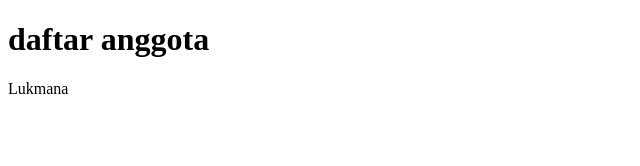
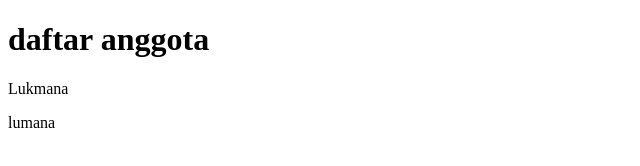
Before and after one commit to lukluu/contoh-mvc, a plain HTML site: page index.html in a window 1280 px wide. Shown: the full height of the page, 0-640 px from the left. Drawn offline with Linux system fonts and the light colour scheme.

```diff
--- a/index.html
+++ b/index.html
@@ -10,6 +10,7 @@
 <body>
     <h1>daftar anggota</h1>
     <p>Lukmana</p>
+    <p>lumana</p>
 </body>
 
 </html>
```
